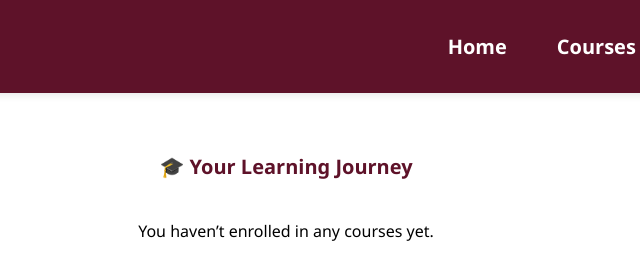
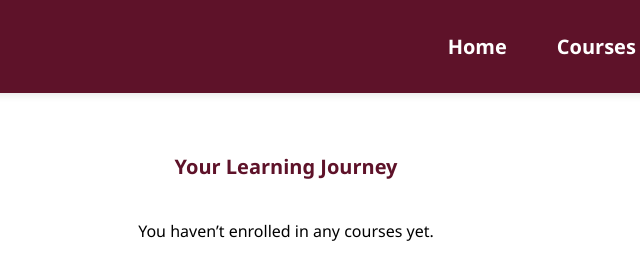
Before and after one commit to mahima1006/E-learning-Platform, a plain HTML site: page mycourse.html in a window 1280 px wide. Shown: the full height of the page, 354-994 px from the left. Drawn offline with Linux system fonts and the light colour scheme.

Commit message:
Update mycourse.html

```diff
--- a/mycourse.html
+++ b/mycourse.html
@@ -17,7 +17,7 @@
   </header>
 
   <section class="courses">
-    <h2>🎓 Your Learning Journey</h2>
+    <h2>Your Learning Journey</h2>
     <div id="my-courses" class="course-container">
       <!-- JavaScript will inject course cards here -->
     </div>
```
